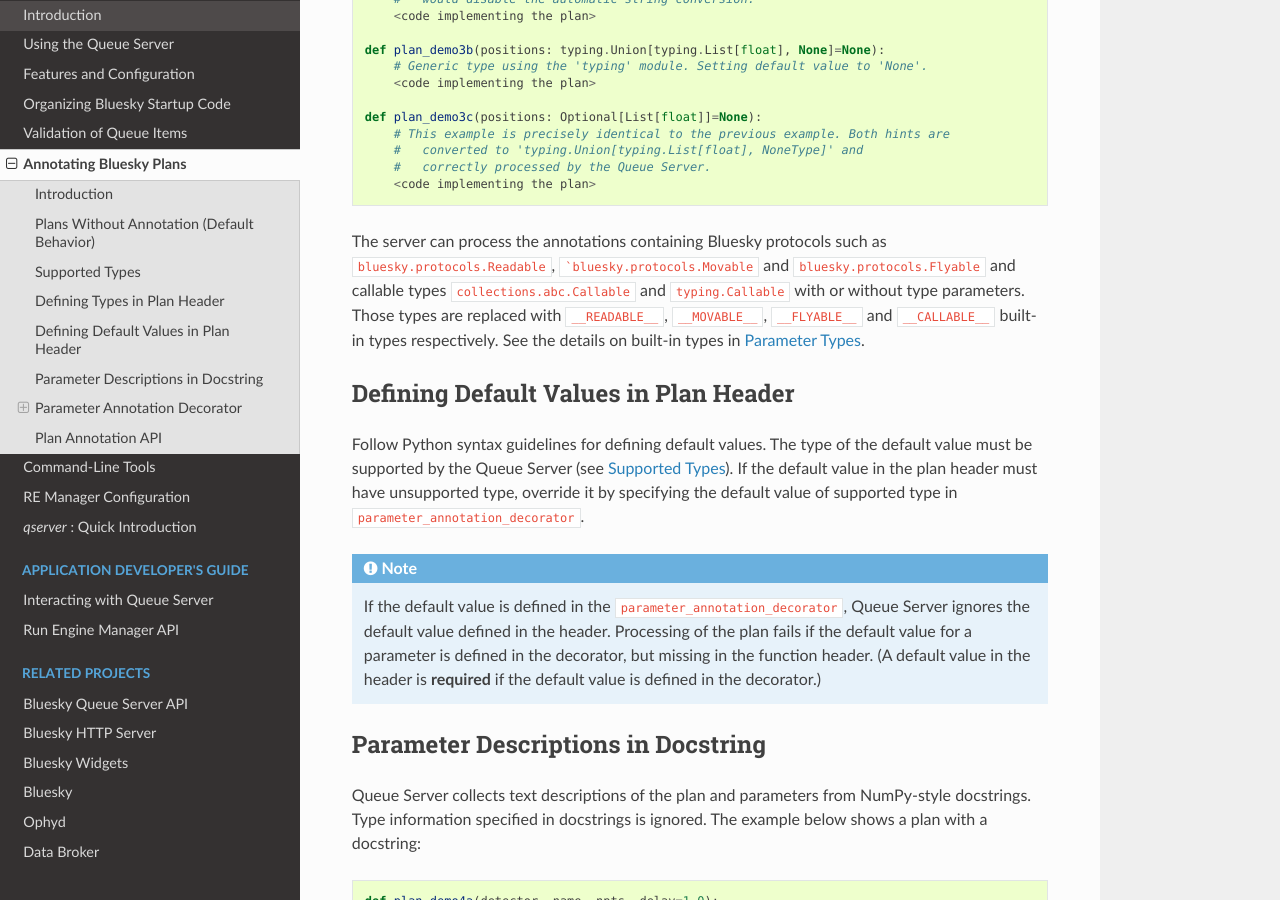
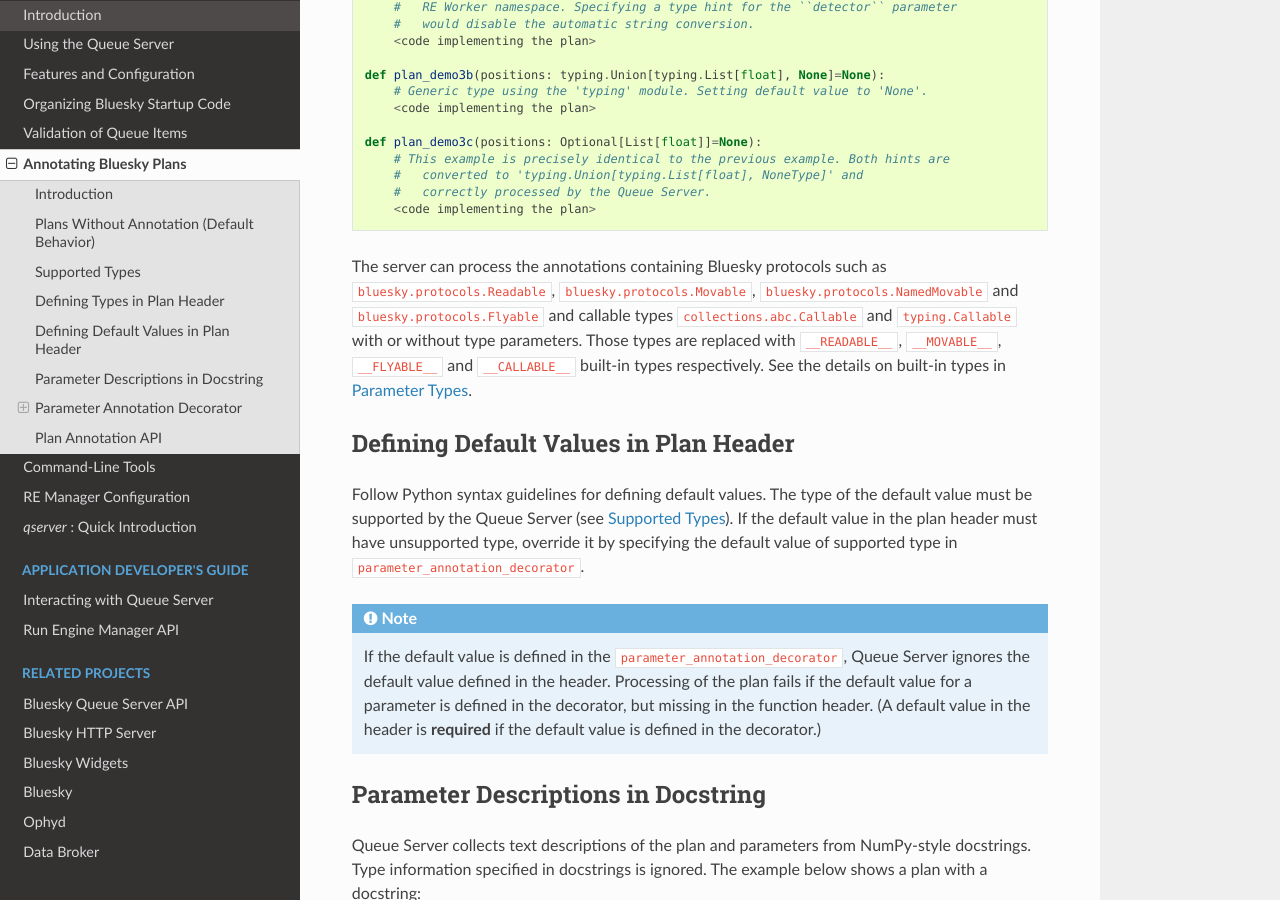
Before and after one commit to bluesky/bluesky-queueserver, a Sphinx documentation site: the page built from docs/source/plan_annotation.rst, in a window 1280 px wide and 900 px high, scrolled down 7574 px. Built offline with Sphinx 7.4.7 and the Read the Docs theme 3.1.0, drawn with Linux system fonts in a browser that asks for light colours; some of the changed text lies outside the part shown.

````diff
--- a/docs/source/plan_annotation.rst
+++ b/docs/source/plan_annotation.rst
@@ -294,6 +294,7 @@
 
 * ``bluesky.protocols.Readable`` (replaced by ``__READABLE__`` built-in type);
 * ``bluesky.protocols.Movable`` (replaced by ``__MOVABLE__`` built-in type);
+* ``bluesky.protocols.NamedMovable`` (replaced by ``__MOVABLE__`` built-in type);
 * ``bluesky.protocols.Flyable`` (replaced by ``__FLYABLE__`` built-in type);
 * ``bluesky.protocols.Configurable`` (replaced by ``__DEVICE__`` built-in type);
 * ``bluesky.protocols.Triggerable`` (replaced by ``__DEVICE__`` built-in type);
@@ -394,8 +395,9 @@
       <code implementing the plan>
 
 The server can process the annotations containing Bluesky protocols such as
-``bluesky.protocols.Readable``, ```bluesky.protocols.Movable`` and ``bluesky.protocols.Flyable``
-and callable types ``collections.abc.Callable`` and ``typing.Callable`` with or without type parameters.
+``bluesky.protocols.Readable``, ``bluesky.protocols.Movable``, ``bluesky.protocols.NamedMovable``
+and ``bluesky.protocols.Flyable`` and callable types ``collections.abc.Callable`` and
+``typing.Callable`` with or without type parameters.
 Those types are replaced with ``__READABLE__``, ``__MOVABLE__``, ``__FLYABLE__``
 and ``__CALLABLE__`` built-in types respectively. See the details on built-in types in
 :ref:`parameter_annotation_decorator_parameter_types`.
````
Also changed, not shown: 1 other file.
